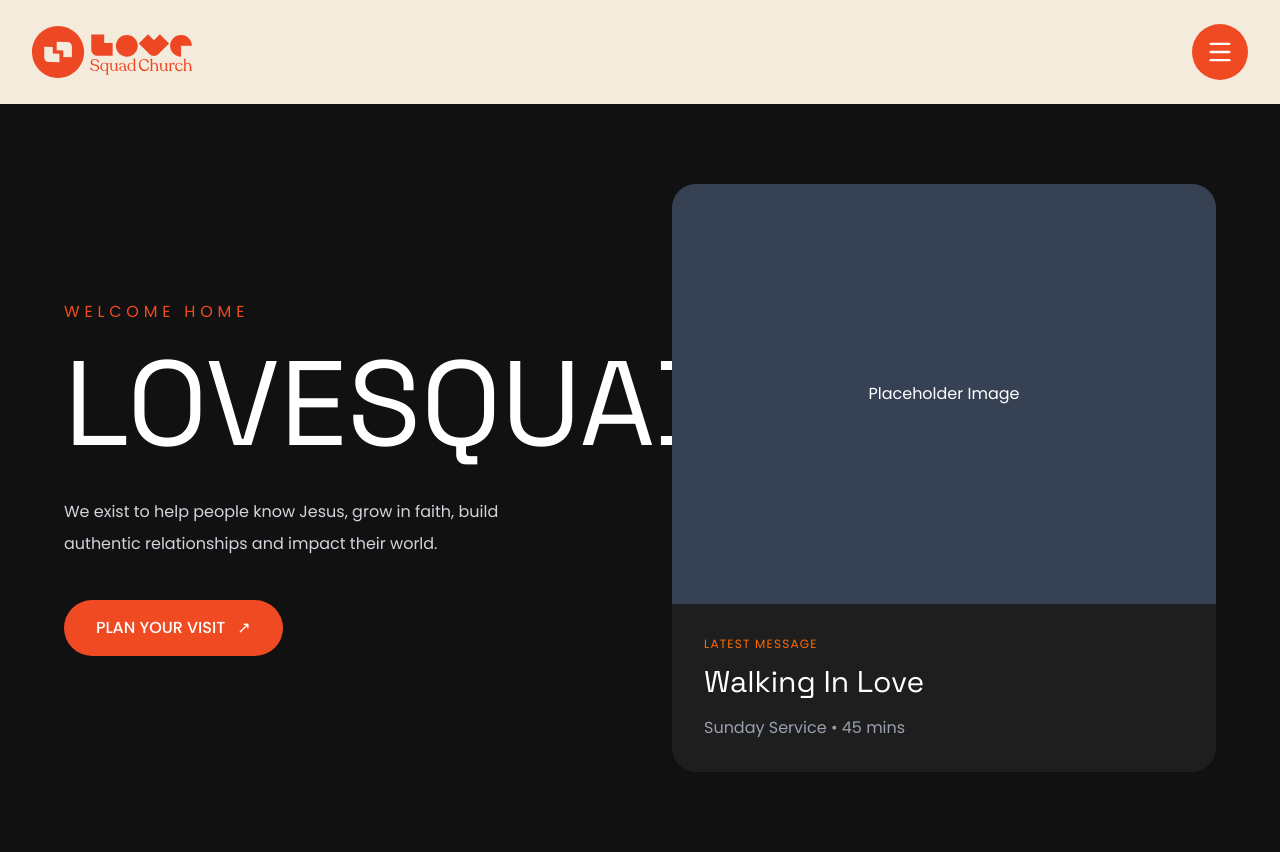
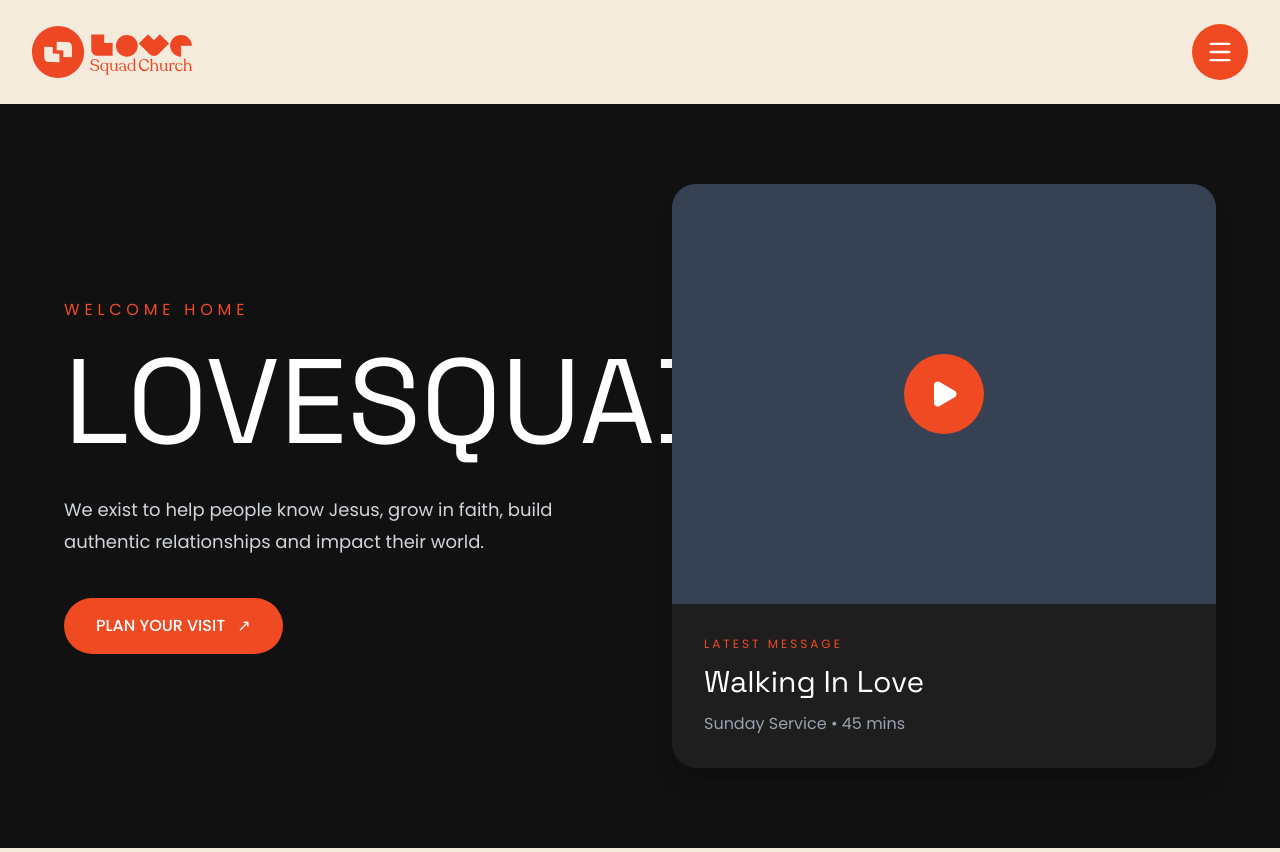
Before and after one commit to jataa95/lovesquadchurch, a Next.js app: page / in a window 1280 px wide. Built offline with nearby package versions, Linux system fonts and the light colour scheme.

Commit message:
Refactor hero into reusable components

```diff
--- a/components/home/Hero.jsx
+++ b/components/home/Hero.jsx
@@ -1,53 +1,14 @@
-import { hero } from "@/data/home";
 import Container from "@/components/ui/Container";
-import Button from "@/components/ui/Button";
+import HeroContent from "./HeroContent";
+import LatestMessageCard from "./LatestMessageCard";
 
 export default function Hero() {
   return (
-    <section className="bg-[#111111] text-white">
-      <Container className="py-20">
+    <section className="bg-[#111111] py-20 text-white">
+      <Container>
         <div className="grid items-center gap-16 lg:grid-cols-2">
-          {/* LEFT SIDE */}
-          <div>
-            <p className="mb-5 uppercase tracking-[0.3em] text-[#F04A23]">
-              {hero.tag}
-            </p>
-
-            <h1 className="heading-font text-6xl leading-none uppercase md:text-8xl lg:text-[120px]">
-              {hero.title}
-            </h1>
-
-            <p className="mt-8 max-w-lg leading-8 text-gray-300">
-              {hero.description}
-            </p>
-
-            <div className="mt-10">
-              <Button>{hero.button}</Button>
-            </div>
-          </div>
-
-          {/* RIGHT SIDE */}
-          <div>
-            <div className="overflow-hidden rounded-3xl bg-[#1E1E1E]">
-              <div className="flex h-[420px] items-center justify-center bg-gray-700 text-white">
-                Placeholder Image
-              </div>
-
-              <div className="p-8">
-                <p className="text-xs uppercase tracking-widest text-orange-500">
-                  Latest Message
-                </p>
-
-                <h3 className="heading-font mt-3 text-3xl">
-                  {hero.latestMessage.title}
-                </h3>
-
-                <p className="mt-4 text-gray-400">
-                  {hero.latestMessage.subtitle}
-                </p>
-              </div>
-            </div>
-          </div>
+          <HeroContent />
+          <LatestMessageCard />
         </div>
       </Container>
     </section>
--- /dev/null
+++ b/components/home/HeroContent.jsx
@@ -0,0 +1,24 @@
+import Button from "@/components/ui/Button";
+import { hero } from "@/data/home";
+
+export default function HeroContent() {
+  return (
+    <div className="max-w-xl">
+      <p className="mb-5 uppercase tracking-[0.3em] text-[#F04A23]">
+        {hero.tag}
+      </p>
+
+      <h1 className="heading-font text-6xl leading-none uppercase md:text-8xl lg:text-[120px]">
+        {hero.title}
+      </h1>
+
+      <p className="mt-8 text-lg leading-8 text-gray-300">
+        {hero.description}
+      </p>
+
+      <div className="mt-10">
+        <Button>{hero.button}</Button>
+      </div>
+    </div>
+  );
+}
--- /dev/null
+++ b/components/home/LatestMessageCard.jsx
@@ -0,0 +1,28 @@
+import { Play } from "lucide-react";
+import { hero } from "@/data/home";
+
+export default function LatestMessageCard() {
+  return (
+    <div className="overflow-hidden rounded-3xl bg-[#1E1E1E] shadow-xl">
+      <div className="relative flex h-[420px] items-center justify-center bg-gray-700">
+        <button className="flex h-20 w-20 items-center justify-center rounded-full bg-[#F04A23] text-white transition hover:scale-110">
+          <Play fill="white" size={30} />
+        </button>
+      </div>
+
+      <div className="space-y-3 p-8">
+        <p className="text-xs uppercase tracking-[0.25em] text-[#F04A23]">
+          Latest Message
+        </p>
+
+        <h3 className="heading-font text-3xl">
+          {hero.latestMessage.title}
+        </h3>
+
+        <p className="text-gray-400">
+          {hero.latestMessage.subtitle}
+        </p>
+      </div>
+    </div>
+  );
+}
--- /dev/null
+++ b/components/home/PlayButton.jsx
@@ -0,0 +1,9 @@
+import { Play } from "lucide-react";
+
+export default function PlayButton() {
+  return (
+    <button className="flex h-24 w-24 items-center justify-center rounded-full border-2 border-white/30 bg-white/10 backdrop-blur transition hover:scale-110">
+      <Play fill="white" size={34} className="ml-1" />
+    </button>
+  );
+}
```
